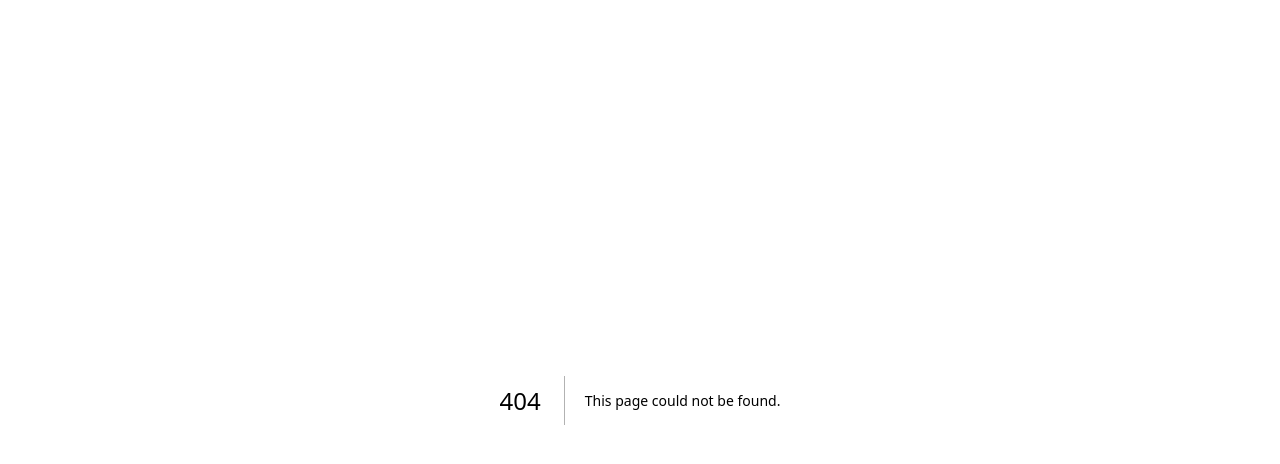
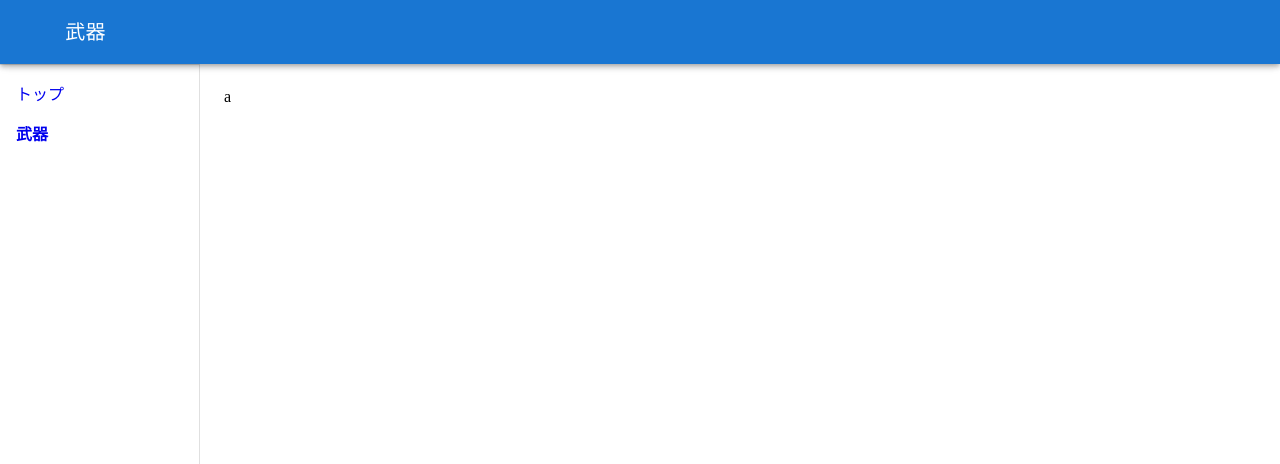
Before and after one commit to sk-0520/elin-tools, a Next.js app: page /weapon in a window 1280 px wide. Before the commit this address had no page. Shown: the top 464 px of the page. Built offline with nearby package versions, Linux system fonts and the light colour scheme; some icons are missing.

Commit message:
作ってくかー

```diff
--- a/features/pages.ts
+++ b/features/pages.ts
@@ -1,4 +1,4 @@
-export type PageId = "root";
+export type PageId = "root" | "weapon";
 
 export interface PageInfo {
 	id: PageId;
@@ -12,4 +12,9 @@ export const Pages: Array<PageInfo> = [
 		href: "/",
 		title: "トップ",
 	},
+	{
+		id: "weapon",
+		href: "/weapon",
+		title: "武器",
+	}
 ];
--- /dev/null
+++ b/pages/weapon.tsx
@@ -0,0 +1,5 @@
+import { DefaultPage } from "@/components/layout/DefaultPage";
+
+export default function RootPage() {
+	return <DefaultPage pageId="weapon">a</DefaultPage>;
+}
```
